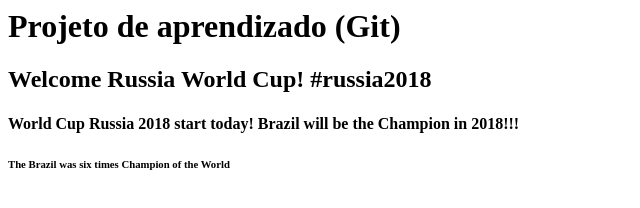
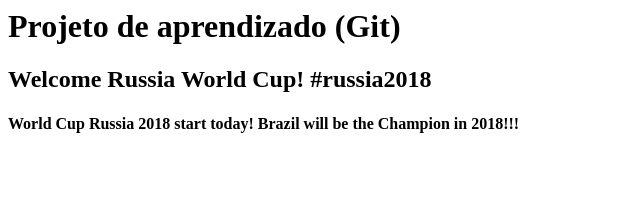
Before and after one commit to carvalhova/curso-git, a plain HTML site: page index.html in a window 1280 px wide. Shown: the whole page, without its empty margins (0-640 px from the left). Drawn offline with Linux system fonts and the light colour scheme.

Commit message:
reverts commit 5330941ccf625a305e9705dd358bd1c1916aa99f.

```diff
--- a/index.html
+++ b/index.html
@@ -7,6 +7,5 @@
     <h4>
         World Cup Russia 2018 start today! Brazil will be the Champion in 2018!!!
     </h4>
-    <h6>The Brazil was six times Champion of the World</h6>
 </body>
 </html>
```
